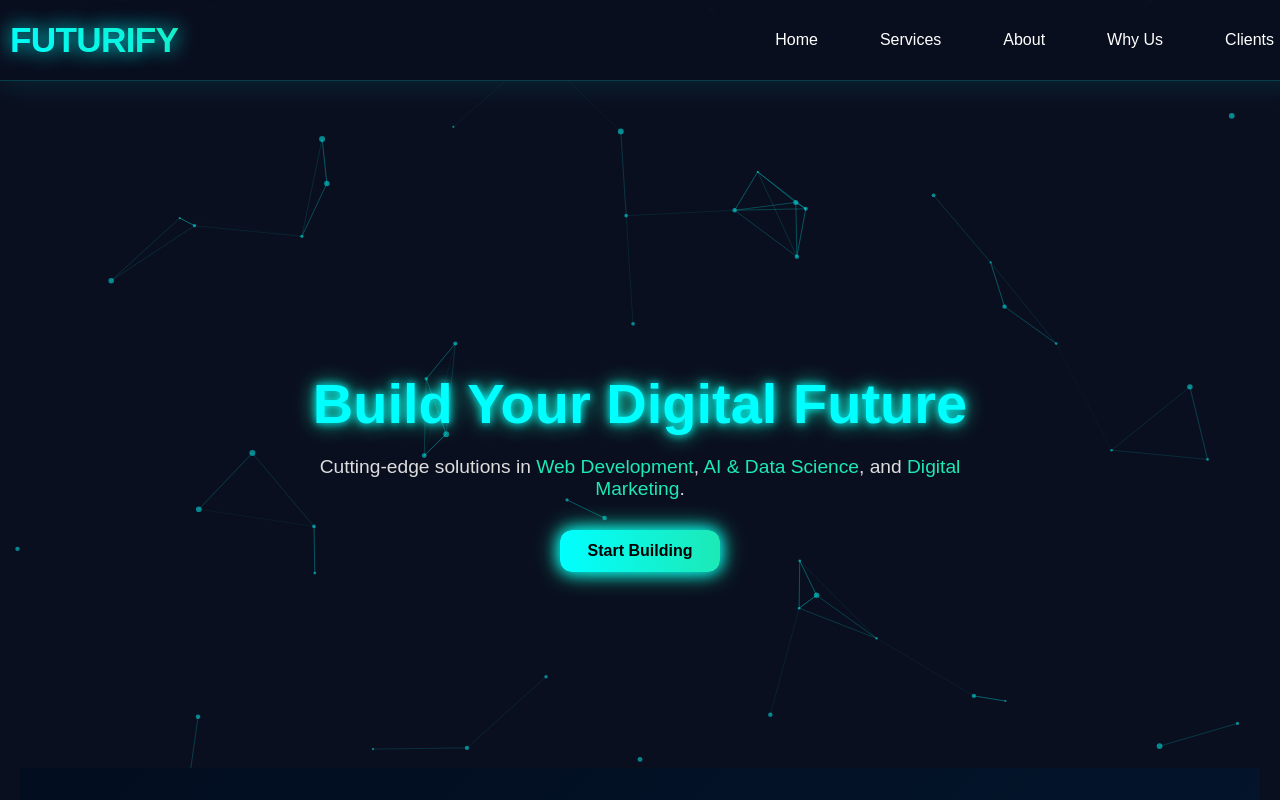
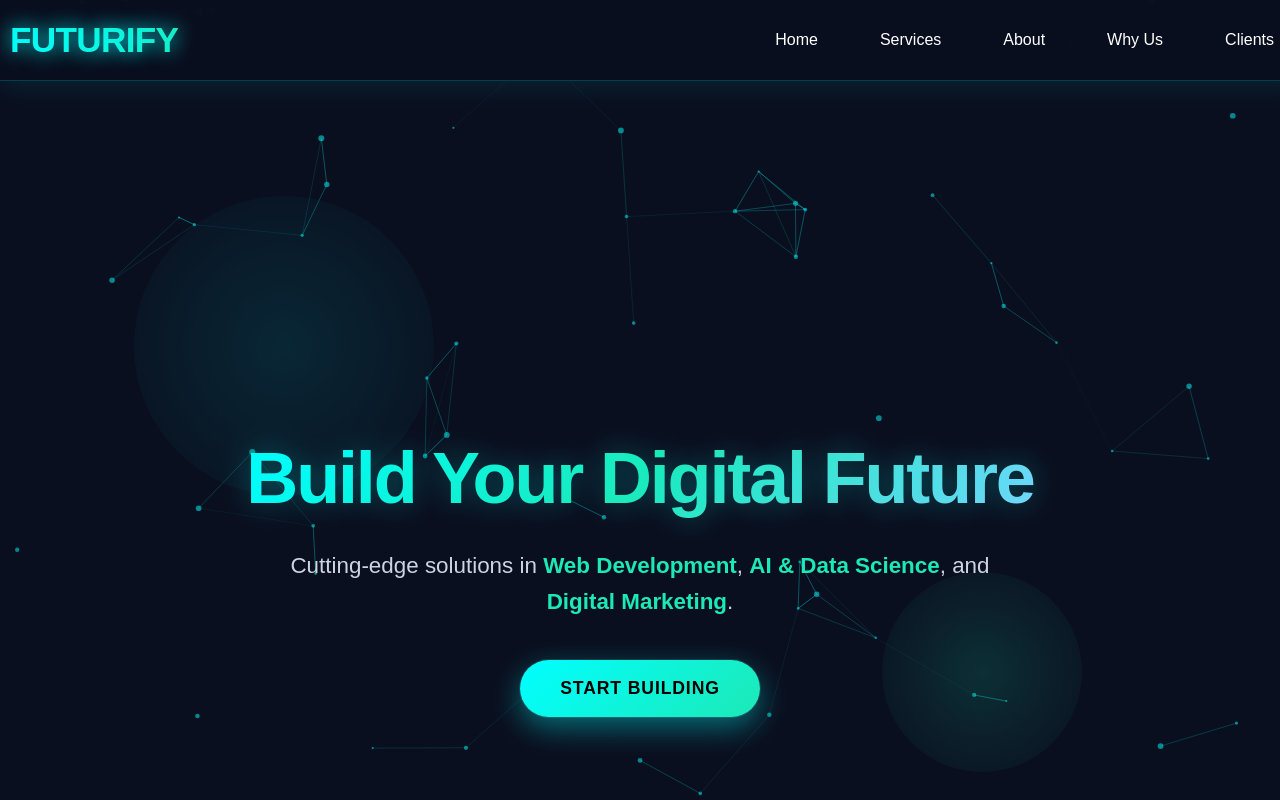
Before and after one commit to anirudhsaini364-Data/futurify-site, a React (Vite) app: page / in a window 1280 px wide. Shown: the top 800 px of the page. Built offline with nearby package versions, Linux system fonts and the light colour scheme.

Commit message:
Update: applied all latest changes

```diff
--- a/src/App.jsx
+++ b/src/App.jsx
@@ -218,18 +218,113 @@ export default function App() {
       <div style={{ position: "relative", zIndex: 10 }}>
 
 
-        {/* Hero */}
-        <section style={{ paddingTop: "120px", minHeight: "80vh", display: "flex", flexWrap: "wrap", justifyContent: "center", alignItems: "center", gap: "40px", textAlign: "center" }}>
-          <div style={{ flex: "1 1 400px", minWidth: "300px" }}>
-            <h2 style={{ fontSize: "3.5rem", fontWeight: 700, color: "#00ffff", textShadow: "0 0 8px #00ffff, 0 0 20px #1de9b6", marginBottom: "20px" }}>Build Your Digital Future</h2>
-            <p style={{ color: "#ddd", fontSize: "1.2rem", maxWidth: "700px", margin: "0 auto 30px auto" }}>
-              Cutting-edge solutions in <span style={{ color: "#1de9b6" }}>Web Development</span>, <span style={{ color: "#1de9b6" }}>AI & Data Science</span>, and <span style={{ color: "#1de9b6" }}>Digital Marketing</span>.
-            </p>
-            <button onClick={() => setShowFormPopup(true)} style={{ padding: "12px 28px", background: "linear-gradient(90deg, #00ffff, #1de9b6)", border: "none", borderRadius: "12px", fontWeight: "bold", color: "#000", cursor: "pointer", fontSize: "1rem", boxShadow: "0 0 15px #00ffff, 0 0 25px #1de9b6" }}>
-              Start Building
-            </button>
-          </div>
-        </section>
+         {/* Enhanced Hero Section */}
+<section
+  style={{
+    paddingTop: "140px",
+    minHeight: "100vh",
+    display: "flex",
+    flexDirection: "column",
+    justifyContent: "center",
+    alignItems: "center",
+    textAlign: "center",
+    position: "relative",
+    overflow: "hidden",
+  }}
+>
+  {/* Animated background elements */}
+  <div
+    style={{
+      position: "absolute",
+      top: "20%",
+      left: "10%",
+      width: "300px",
+      height: "300px",
+      background: "radial-gradient(circle, rgba(0,255,255,0.1), transparent)",
+      borderRadius: "50%",
+      animation: "float 8s ease-in-out infinite",
+      transform: `translateY(${scrollY * -0.2}px)`,
+    }}
+  />
+  <div
+    style={{
+      position: "absolute",
+      top: "60%",
+      right: "15%",
+      width: "200px",
+      height: "200px",
+      background: "radial-gradient(circle, rgba(29,233,182,0.15), transparent)",
+      borderRadius: "50%",
+      animation: "float 6s ease-in-out infinite reverse",
+      transform: `translateY(${scrollY * -0.3}px)`,
+    }}
+  />
+
+  <div style={{ maxWidth: "900px", padding: "0 20px" }}>
+    <h1
+      style={{
+        fontSize: window.innerWidth < 768 ? "3rem" : "4.5rem",
+        fontWeight: "900",
+        background: "linear-gradient(135deg, #00ffff 0%, #1de9b6 50%, #7dd3fc 100%)",
+        backgroundClip: "text",
+        WebkitBackgroundClip: "text",
+        WebkitTextFillColor: "transparent",
+        marginBottom: "30px",
+        letterSpacing: "-0.03em",
+        lineHeight: 1.1,
+        textShadow: "0 0 30px rgba(0,255,255,0.3)",
+      }}
+    >
+      Build Your Digital Future
+    </h1>
+
+    <p
+      style={{
+        color: "#cbd5e1",
+        fontSize: window.innerWidth < 768 ? "1.1rem" : "1.4rem",
+        lineHeight: 1.6,
+        maxWidth: "700px",
+        margin: "0 auto 40px auto",
+      }}
+    >
+      Cutting-edge solutions in{" "}
+      <span style={{ color: "#1de9b6", fontWeight: "600" }}>Web Development</span>,{" "}
+      <span style={{ color: "#1de9b6", fontWeight: "600" }}>AI & Data Science</span>, and{" "}
+      <span style={{ color: "#1de9b6", fontWeight: "600" }}>Digital Marketing</span>.
+    </p>
+
+    <button
+      onClick={() => setShowFormPopup(true)}
+      style={{
+        padding: "18px 40px",
+        background: "linear-gradient(135deg, #00ffff 0%, #1de9b6 100%)",
+        border: "none",
+        borderRadius: "50px",
+        fontWeight: "700",
+        color: "#000",
+        cursor: "pointer",
+        fontSize: "1.1rem",
+        boxShadow: "0 10px 30px rgba(0,255,255,0.4), 0 0 0 1px rgba(255,255,255,0.1)",
+        transition: "all 0.3s cubic-bezier(0.4, 0, 0.2, 1)",
+        textTransform: "uppercase",
+        letterSpacing: "0.05em",
+      }}
+      onMouseEnter={(e) => {
+        e.target.style.transform = "translateY(-2px) scale(1.05)";
+        e.target.style.boxShadow =
+          "0 20px 40px rgba(0,255,255,0.6), 0 0 0 1px rgba(255,255,255,0.2)";
+      }}
+      onMouseLeave={(e) => {
+        e.target.style.transform = "translateY(0) scale(1)";
+        e.target.style.boxShadow =
+          "0 10px 30px rgba(0,255,255,0.4), 0 0 0 1px rgba(255,255,255,0.1)";
+      }}
+    >
+      Start Building
+    </button>
+  </div>
+</section> {/* <-- Properly closed here */}
+
 
 {/* Services */}
 <section
```
